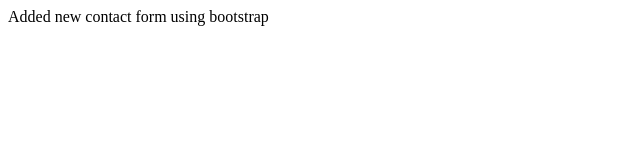
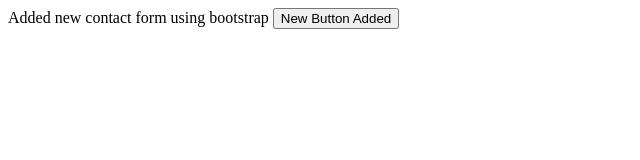
Before and after one commit to pdheeraj99/my-portifolio, a plain HTML site: page contact.html in a window 1280 px wide. Shown: the whole page, without its empty margins (0-640 px from the left). Drawn offline with Linux system fonts and the light colour scheme.

Commit message:
contact html improved

```diff
--- a/contact.html
+++ b/contact.html
@@ -8,5 +8,6 @@
   </head>
   <body>
     Added new contact form using bootstrap
+    <button>New Button Added</button>
   </body>
 </html>
```
